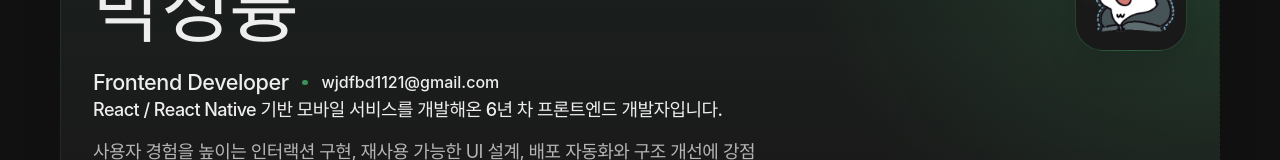
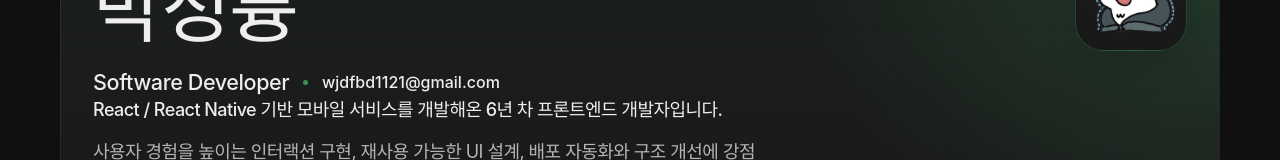
Before and after one commit to RyuWoong/ryuwoong.github.io, a Next.js app: page /profile in a window 1280 px wide. Shown: the part 190-350 px from the top of the page. Built offline with nearby package versions, Linux system fonts and the light colour scheme; a web font is replaced by a local one.

Commit message:
docs: add resume profile reference

```diff
--- a/app/(main)/profile/page.tsx
+++ b/app/(main)/profile/page.tsx
@@ -6,7 +6,7 @@ import character from "@/public/profile.png";
 import styles from "./page.module.css";
 
 export const metadata: Metadata = {
-  title: "박정륭 | Frontend Developer",
+  title: "박정륭 | Software Developer",
   description: "React / React Native 기반 모바일 서비스를 개발해온 6년 차 프론트엔드 개발자 박정륭의 프로필입니다.",
 };
 
@@ -26,7 +26,7 @@ const skillGroups = [
 const experiences = [
   {
     company: "딜러타이어",
-    role: "Frontend Developer",
+    role: "Software Developer",
     period: "2024.08 - 현재",
     note: "카티니 영업양수도 이후 근무",
     bullets: [
@@ -43,7 +43,7 @@ const experiences = [
   },
   {
     company: "카티니",
-    role: "Frontend Developer",
+    role: "Software Developer",
     period: "2023.04 - 2024.07",
     bullets: [
       "빠른 기능 출시와 안정적인 배포를 위해 앱 배포 환경과 운영 구조 개선에 집중했습니다.",
@@ -58,7 +58,7 @@ const experiences = [
   },
   {
     company: "디몬스터",
-    role: "Frontend Developer",
+    role: "Software Developer",
     period: "2021.04 - 2022.12",
     bullets: [
       "React Native 기반 오픈마켓, 쇼핑몰, 예약, 결제 도메인의 4~5개 프로젝트에 참여했습니다.",
@@ -107,7 +107,7 @@ export default function Profile() {
             <div className={styles.heroIdentity}>
               <h1 className={`typo-hero ${styles.heroTitle}`}>박정륭</h1>
               <div className={styles.heroMeta}>
-                <span className={styles.heroRole}>Frontend Developer</span>
+                <span className={styles.heroRole}>Software Developer</span>
                 <span className={styles.metaDivider} />
                 <Link href="mailto:wjdfbd1121@gmail.com" className={styles.heroEmail}>
                   wjdfbd1121@gmail.com
```
Also changed, not shown: 1 other file (tests, documents, lock files or other folders).
